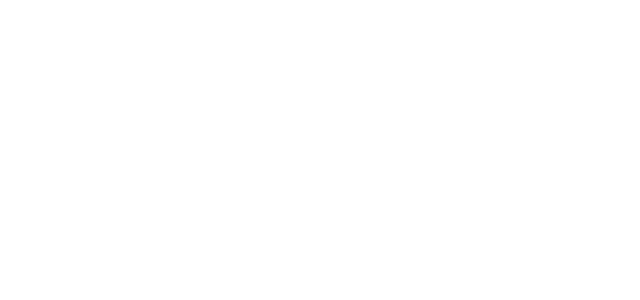
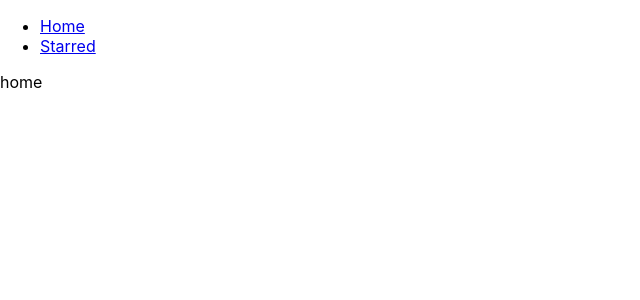
Before and after one commit to subhasreevadukoot/boxoffice, a React (Create React App) app: page / in a window 1280 px wide. Shown: the top 300 px of the page, without its empty margins (0-640 px from the left). Built offline with nearby package versions, Linux system fonts and the light colour scheme.

Commit message:
Added home page and starred page
Set up React router and links

```diff
--- a/package.json
+++ b/package.json
@@ -8,6 +8,8 @@
     "@testing-library/user-event": "^12.8.3",
     "react": "^17.0.2",
     "react-dom": "^17.0.2",
+    "react-router": "^5.2.0",
+    "react-router-dom": "^5.2.0",
     "react-scripts": "4.0.3",
     "web-vitals": "^1.1.2"
   },
--- a/src/App.js
+++ b/src/App.js
@@ -1,8 +1,24 @@
 import React from 'react'
+import {Switch,Route} from 'react-router-dom'
+import Navs from './components/Navs'
 
 const App = () => {
   return (
     <div>
+      <Navs/>
+      <Switch>
+        <Route exact path='/'>
+        home
+        </Route>
+        <Route exact path='/starred'>
+        ss
+        </Route>
+
+
+        <Route>
+Page not defined
+        </Route>
+      </Switch>
 
     </div>
   )
--- /dev/null
+++ b/src/components/Navs.js
@@ -0,0 +1,22 @@
+import React from 'react'
+import {Link} from 'react-router-dom'
+
+const Navs = () => {
+    const LINKS=[
+    {to:'/',text:'Home'},
+    {to:'/starred',text:'Starred'}
+    ]
+    return (
+        <div>
+            <ul>
+                {LINKS.map(item => (
+                <li>
+<Link to={item.to}>{item.text}</Link>
+                </li>
+                ))}
+            </ul>
+        </div>
+    )
+}
+
+export default Navs
--- a/src/index.js
+++ b/src/index.js
@@ -3,10 +3,12 @@ import ReactDOM from 'react-dom';
 import './index.css';
 import App from './App';
 import reportWebVitals from './reportWebVitals';
-
+import {BrowserRouter} from 'react-router-dom'
 ReactDOM.render(
   <React.StrictMode>
+    <BrowserRouter>
     <App />
+    </BrowserRouter>
   </React.StrictMode>,
   document.getElementById('root')
 );
```
Also changed, not shown: src/pages/Home.js (added, +11 -0 lines), src/pages/Starred.js (added, +11 -0 lines), 2 other files (tests, documents, lock files or other folders).
